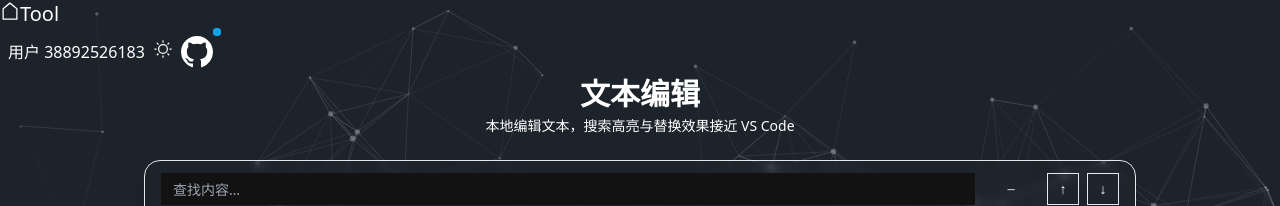
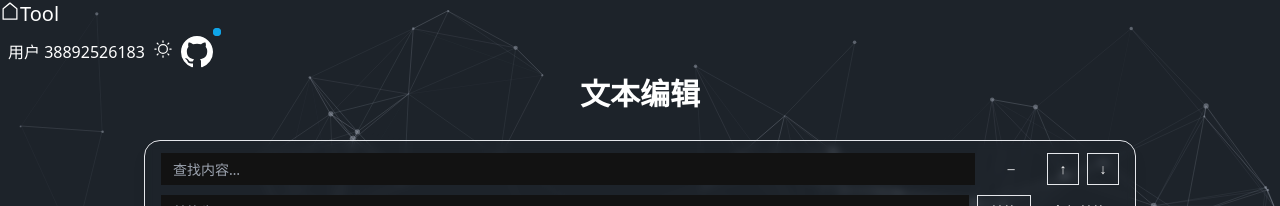
Before and after one commit to xxxsjan/web-tool, a Nuxt app: page /text-editor in a window 1280 px wide. Shown: the top 206 px of the page. Built offline with nearby package versions, Linux system fonts and the light colour scheme.

Commit message:
优化文本编辑器，调整自动聚焦功能并移除多余描述

```diff
--- a/pages/text-editor/index.vue
+++ b/pages/text-editor/index.vue
@@ -6,9 +6,7 @@
       <h1 class="mb-0.5 text-lg font-bold text-base-content sm:mb-1 sm:text-3xl">
         文本编辑
       </h1>
-      <p class="text-[11px] text-base-content/50 sm:text-sm">
-        本地编辑文本，搜索高亮与替换效果接近 VS Code
-      </p>
+
     </header>
 
     <section
@@ -130,7 +128,7 @@
             v-model="content"
             class="cm-host"
             placeholder="在此粘贴或输入文本…"
-            :autofocus="false"
+            :autofocus="true"
             :indent-with-tab="true"
             :tab-size="2"
             :extensions="extensions"
@@ -460,6 +458,7 @@ function syncSelectionAndMatches(view: EditorView) {
 function onEditorReady(payload: { view: EditorView }) {
   viewRef.value = payload.view;
   applySearchQuery(payload.view);
+  requestAnimationFrame(() => payload.view.focus());
 }
 
 watch([findText, caseSensitive, useRegex, wholeWord, replaceText], () => {
```
